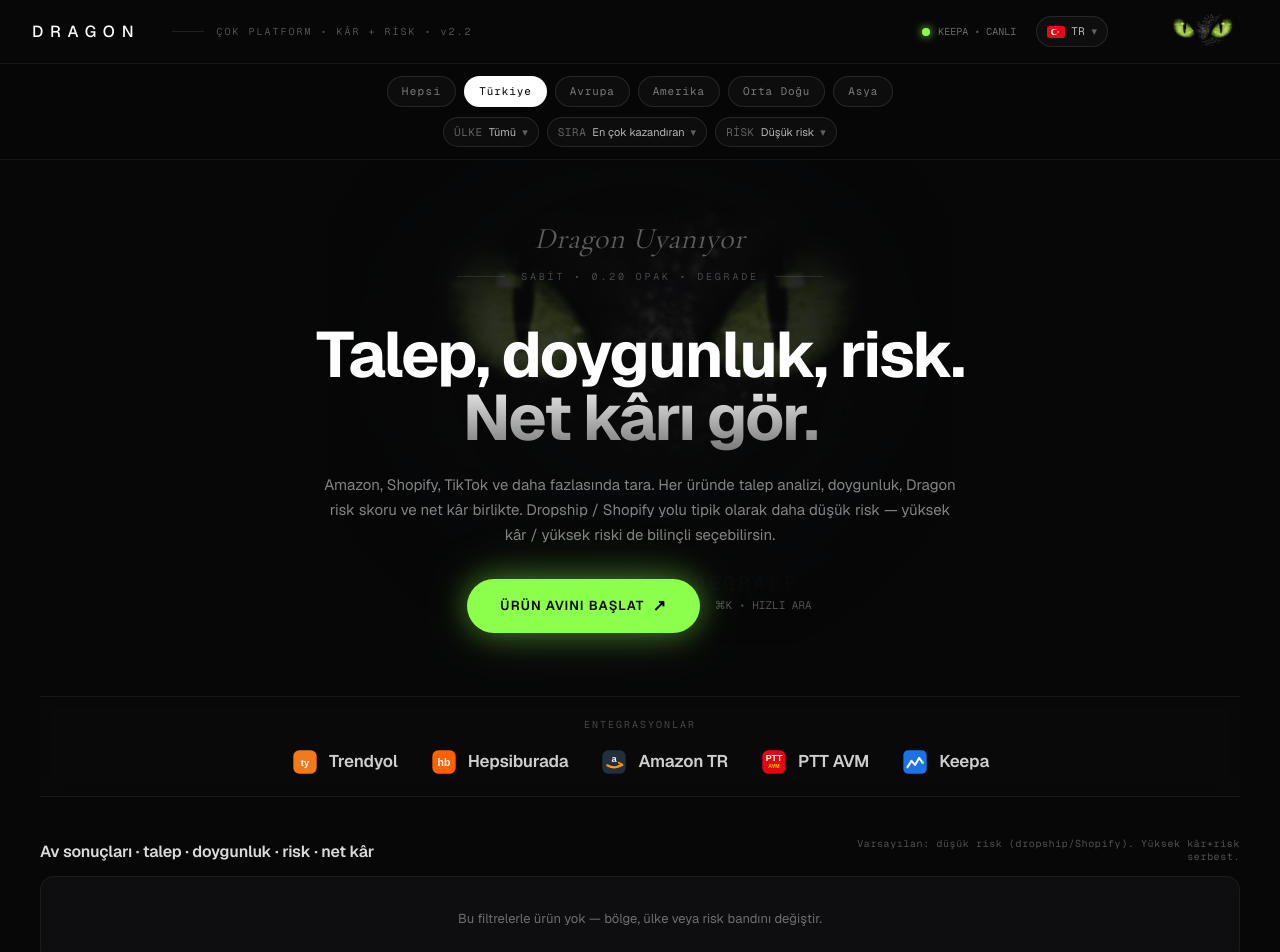
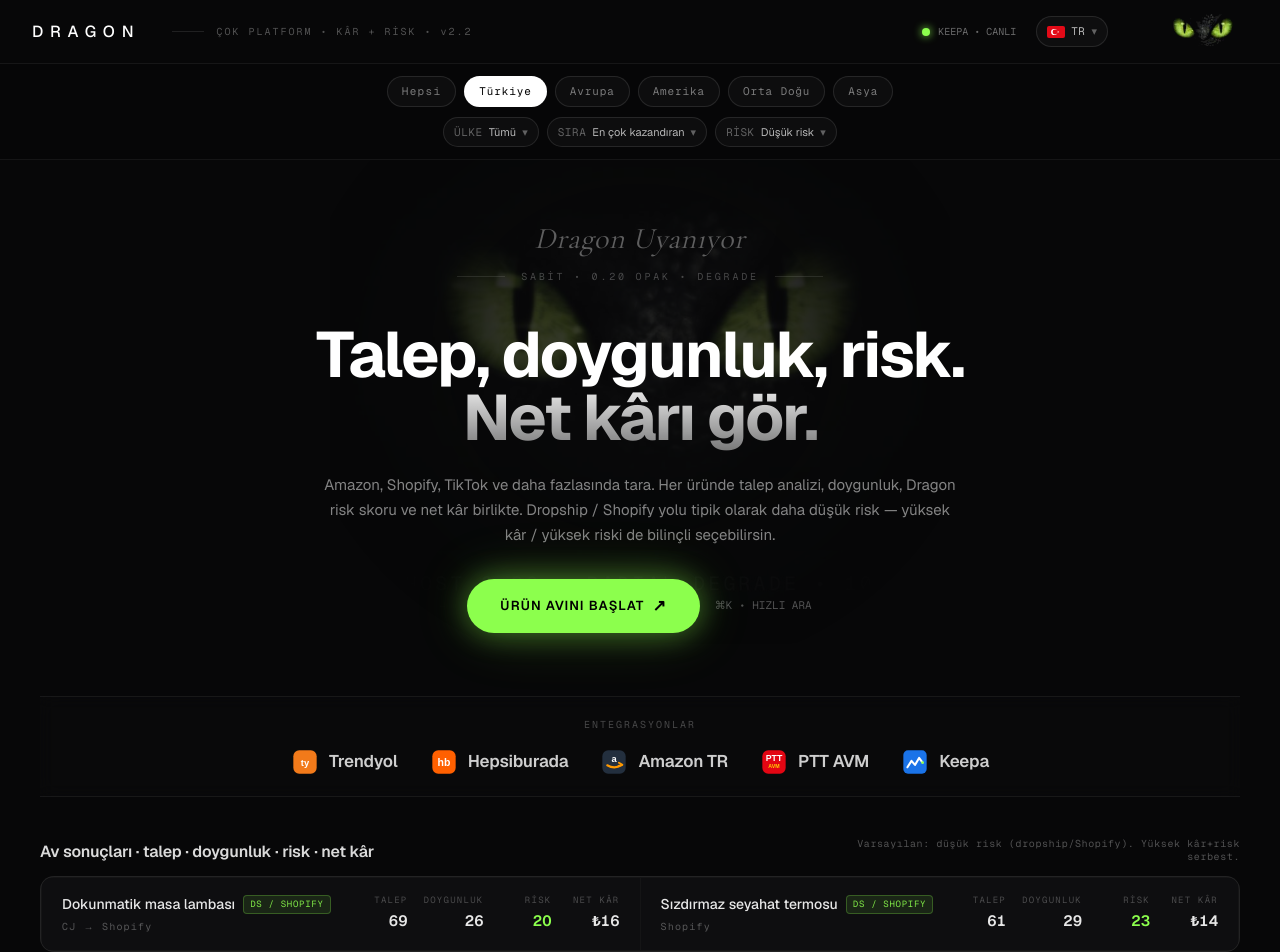
Before and after one commit to ykslaksoy/dragon, a Next.js app: page / in a window 1280 px wide. Shown: the top 952 px of the page. Built offline with nearby package versions, Linux system fonts and the light colour scheme.

Commit message:
Fix empty Türkiye low-risk hunt and filter dropdown stacking
Add TR dropship/Shopify demo products in the low-risk band and raise
filter bar z-index so compact country/sort/risk menus stay clickable.

Co-authored-by: ykslaksoy <ykslaksoy@users.noreply.github.com>

```diff
--- a/src/app/components/CompactSelect.tsx
+++ b/src/app/components/CompactSelect.tsx
@@ -50,7 +50,7 @@ export function CompactSelect<T extends string>({
   if (!current) return null;
 
   return (
-    <div ref={rootRef} className="relative">
+    <div ref={rootRef} className="relative z-20">
       <button
         type="button"
         aria-label={ariaLabel}
@@ -58,7 +58,7 @@ export function CompactSelect<T extends string>({
         aria-expanded={open}
         aria-controls={listId}
         onClick={() => setOpen((v) => !v)}
-        className="flex max-w-[200px] items-center gap-1.5 rounded-full border border-white/10 bg-white/[0.03] px-2.5 py-1.5 text-[11px] text-white/70 transition hover:bg-white/[0.06] hover:text-white"
+        className="flex max-w-[220px] items-center gap-1.5 rounded-full border border-white/10 bg-white/[0.03] px-2.5 py-1.5 text-[11px] text-white/70 transition hover:bg-white/[0.06] hover:text-white"
       >
         {prefix ? (
           <span className="mono shrink-0 tracking-wider text-white/35 uppercase">
--- a/src/app/i18n/demo-products.ts
+++ b/src/app/i18n/demo-products.ts
@@ -63,6 +63,30 @@ export const DEMO_PRODUCTS: DemoProduct[] = [
     risk: 24,
     demand: 68,
     saturation: 31,
+  },
+  {
+    id: "tr-ds-lamp",
+    nameKey: "deskLamp",
+    platform: "CJ → Shopify",
+    path: "dropship",
+    region: "tr",
+    country: "tr",
+    profit: 16,
+    risk: 20,
+    demand: 69,
+    saturation: 26,
+  },
+  {
+    id: "tr-shop-mug",
+    nameKey: "travelMug",
+    platform: "Shopify",
+    path: "shopify",
+    region: "tr",
+    country: "tr",
+    profit: 14,
+    risk: 23,
+    demand: 61,
+    saturation: 29,
   },
   {
     id: "tr-home",
--- a/src/app/page.tsx
+++ b/src/app/page.tsx
@@ -116,8 +116,8 @@ export default function Home() {
       </header>
 
       {/* Region chips + compact country / sort / risk */}
-      <div className="relative z-10 border-b border-white/[0.06] bg-[#070708]/95 px-4 py-3 sm:px-8">
-        <div className="flex flex-col items-center gap-2.5">
+      <div className="relative z-40 overflow-visible border-b border-white/[0.06] bg-[#070708]/95 px-4 py-3 sm:px-8">
+        <div className="flex flex-col items-center gap-2.5 overflow-visible">
           <RegionChips
             selected={regions}
             onChange={setRegions}
```
